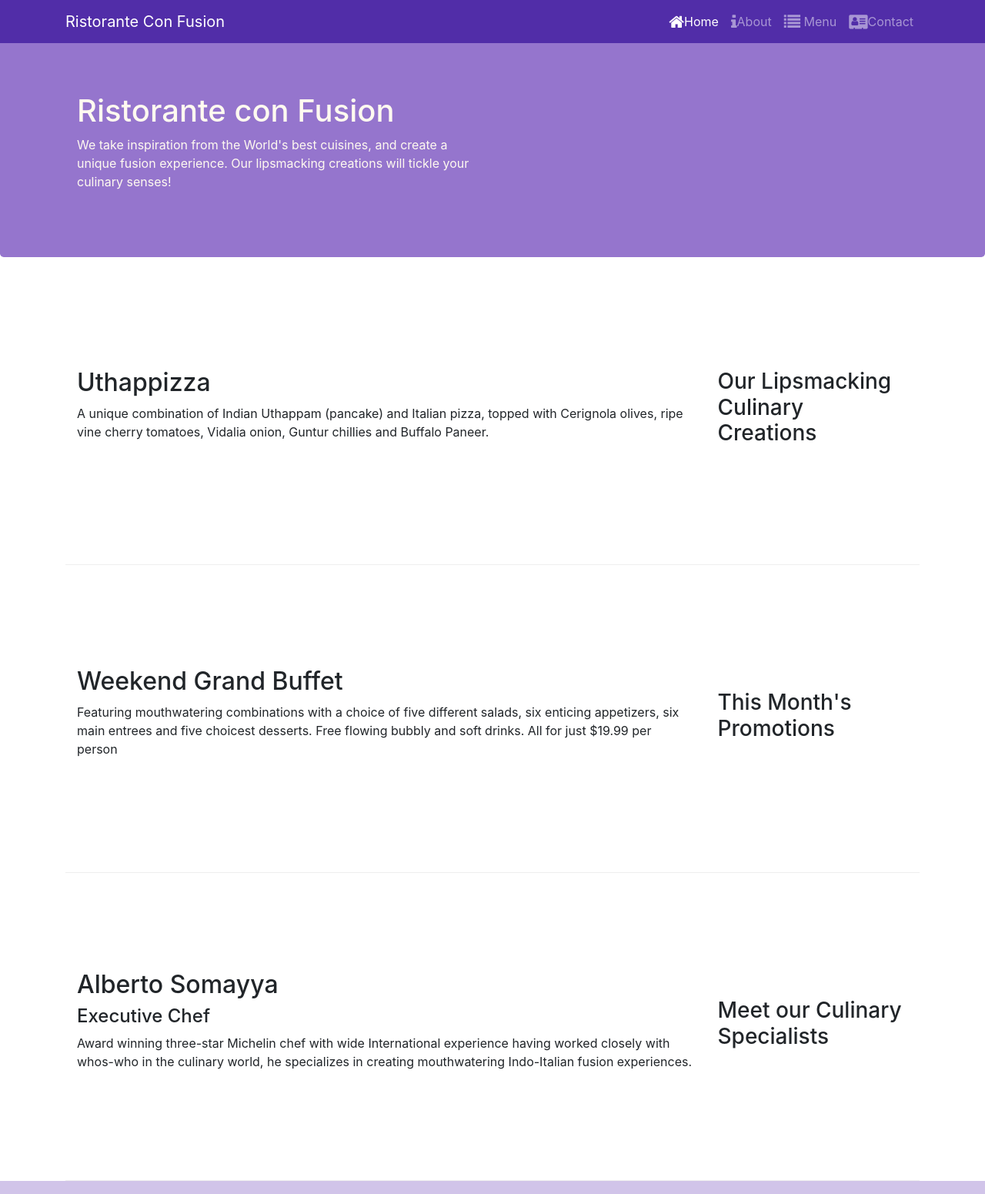
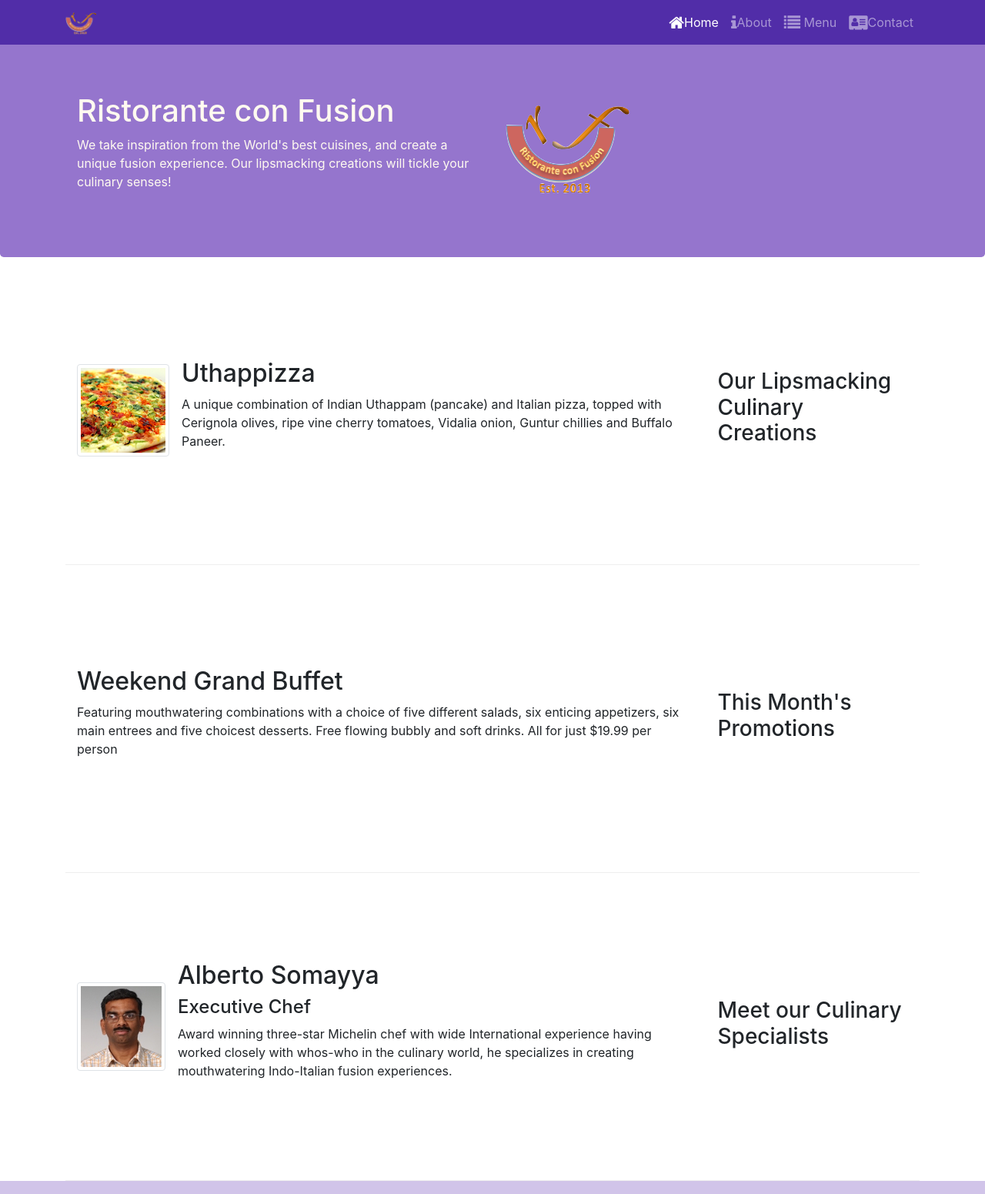
Before and after one commit to SMAmmar/bootstrap, a website: page index.html in a window 1280 px wide. Shown: the top 1551 px of the page at 77% size. Drawn offline with nearby package versions, Linux system fonts and the light colour scheme.

Commit message:
Media and Images
9/29/19

```diff
--- a/index.html
+++ b/index.html
@@ -26,7 +26,8 @@
        <button class="navbar-toggler" type="button" data-toggle="collapse" data-target="#Navbar">
            <span class="navbar-toggler-icon"></span>
        </button>
-            <a class="navbar-brand mr-auton" href='#'>Ristorante Con Fusion </a>
+           <a class="navbar-brand mr-auto" href="#"><img src="img/logo.png" height="30" width="41"></a>
+
              <div class="collapse navbar-collapse" id="Navbar"> </div>
                <ul class="navbar-nav mr-auto">
                     <li class="nav-item active"><a class="nav-link" href="#"><span class="fa fa-home fa-lg"></span>Home </a></li>
@@ -45,7 +46,8 @@
                     <h1>Ristorante con Fusion</h1>
                     <p>We take inspiration from the World's best cuisines, and create a unique fusion experience. Our lipsmacking creations will tickle your culinary senses!</p>
                 </div>
-                <div class="col-12 col-sm">
+                  <div class="col-12 col-sm align-self-center">
+                    <img src="img/logo.png" class="img-fluid">
                 </div>
             </div>
         </div>
@@ -57,8 +59,18 @@
                 <h3>Our Lipsmacking Culinary Creations</h3>
             </div>
             <div class="col col-sm order-sm-first col-md">
-                <h2>Uthappizza</h2>
-                <p>A unique combination of Indian Uthappam (pancake) and Italian pizza, topped with Cerignola olives, ripe vine cherry tomatoes, Vidalia onion, Guntur chillies and Buffalo Paneer.</p>
+                <div class="media">
+                    <img class="d-flex mr-3 img-thumbnail align-self-center"
+                            src="img/uthappizza.png" alt="Uthappizza">
+                    <div class="media-body">
+                        <h2 class="mt-0">Uthappizza</h2>
+                        <p class="d-none d-sm-block">A unique combination of Indian Uthappam (pancake) and
+                            Italian pizza, topped with Cerignola olives, ripe vine
+                            cherry tomatoes, Vidalia onion, Guntur chillies and
+                            Buffalo Paneer.</p>
+                    </div>
+                </div>
+
             </div>
         </div>
 
@@ -78,9 +90,22 @@
                 <h3>Meet our Culinary Specialists</h3>
             </div>
             <div class="col col-sm order-sm-first col-md">
-                <h2>Alberto Somayya</h2>
-                <h4>Executive Chef</h4>
-                <p>Award winning three-star Michelin chef with wide International experience having worked closely with whos-who in the culinary world, he specializes in creating mouthwatering Indo-Italian fusion experiences. </p>
+
+                            <div class="media">
+                    <img class="d-flex mr-3 img-thumbnail align-self-center"
+                            src="img/alberto.png" alt="Alberto Somayya">
+                    <div class="media-body">
+                        <h2 class="mt-0">Alberto Somayya</h2>
+                        <h4>Executive Chef</h4>
+                        <p class="d-none d-sm-block">Award winning three-star Michelin chef with wide
+                            International experience having worked closely with
+                            whos-who in the culinary world, he specializes in
+                            creating mouthwatering Indo-Italian fusion experiences.
+                            </p>
+                    </div>
+                </div>
+
+
             </div>
         </div>
     </div>
```
Also changed, not shown: aboutus.html (+2 -1 lines), contactus.html (+2 -1 lines), img/alberto.png (added), img/buffet.png (added), img/logo.png (added), img/uthappizza.png (added), 1 other file.
